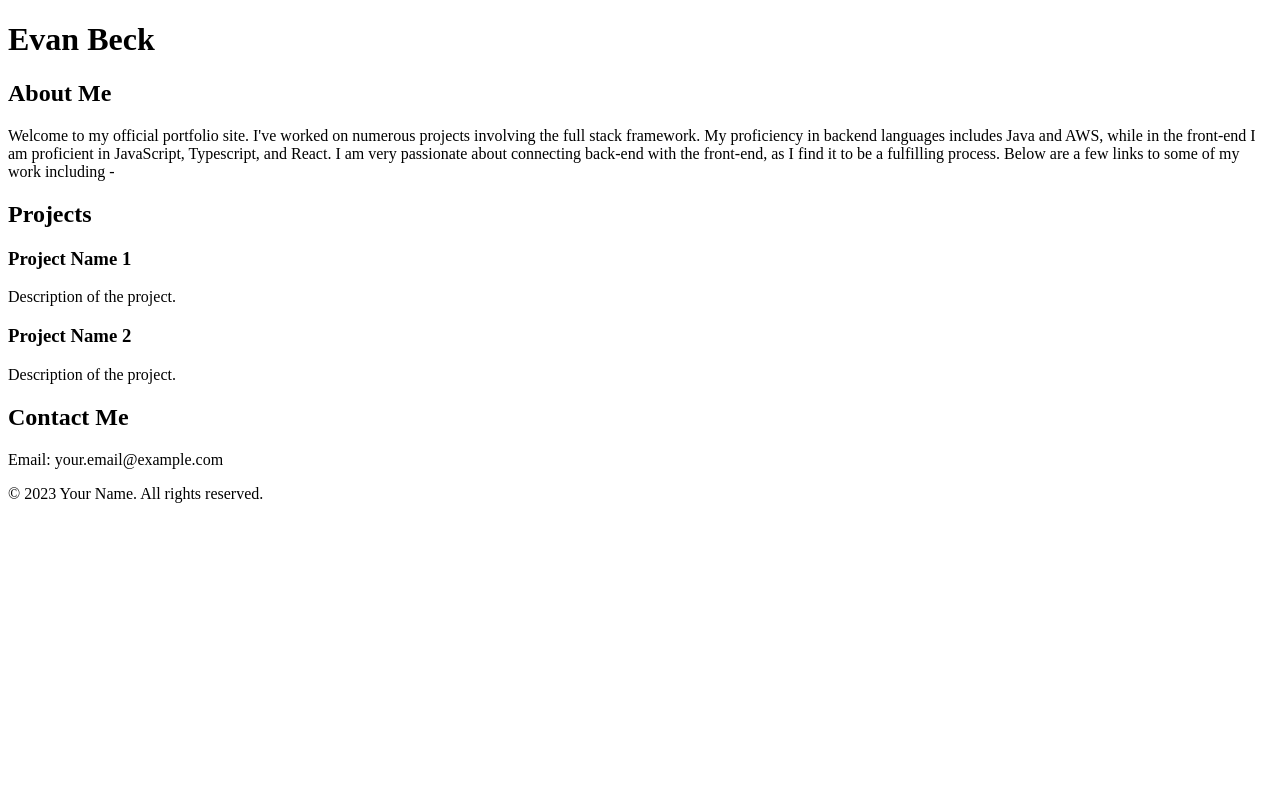
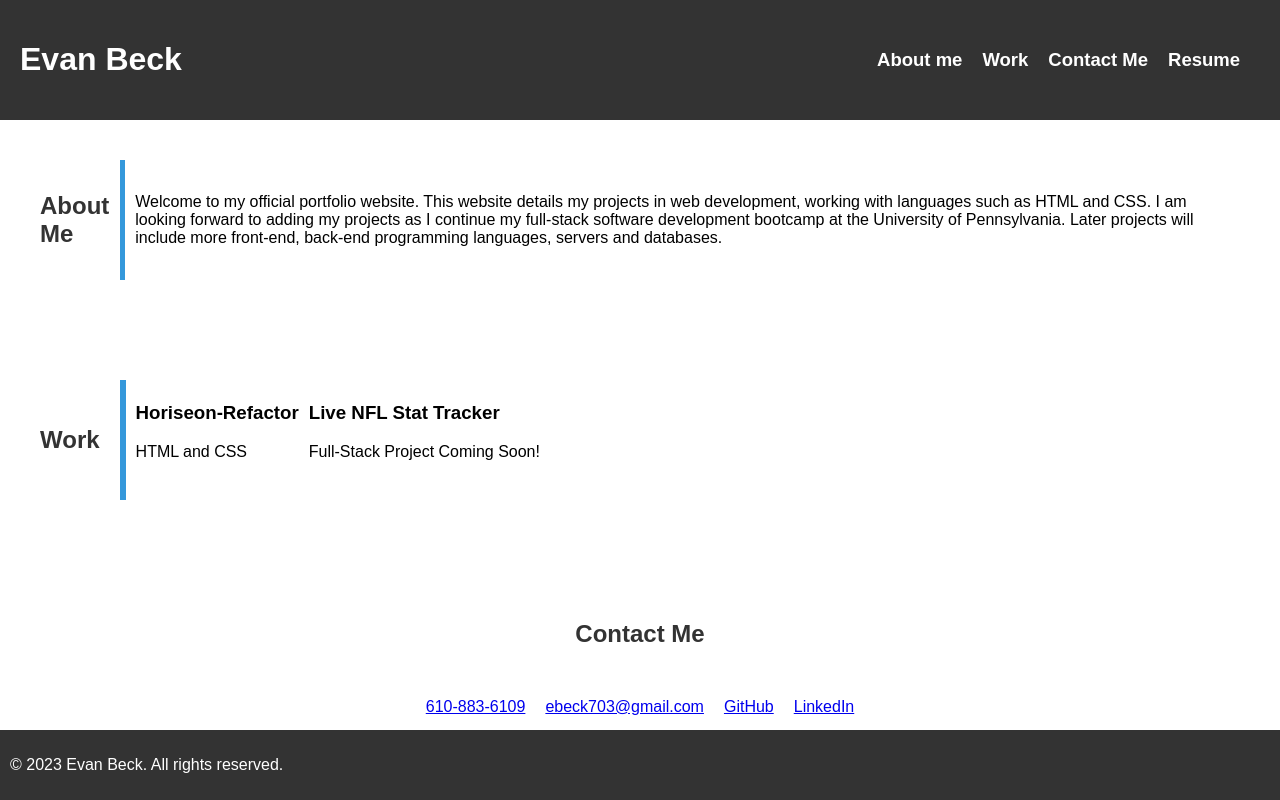
Before and after one commit to Evan-Beck/Beck-Portfolio, a plain HTML site: page index.html in a window 1280 px wide. Drawn offline with Linux system fonts and the light colour scheme.

Commit message:
Updated HTML & CSS. Added dividers, working links, color to header, paragraph and more. Still needs images with links to previous challenge, comments, README and more.

```diff
--- a/index.html
+++ b/index.html
@@ -3,48 +3,63 @@
 <head>
     <meta charset="UTF-8">
     <meta name="viewport" content="width=device-width, initial-scale=1.0">
-    <title>Document</title>
+    <title>Evan Beck</title>
+    <link rel="stylesheet" href="styles.css">
 </head>
+
 <body>
-
     <header>
         <h1>Evan Beck</h1>
-        <p></p>
+        <nav>
+            <ul>
+                <li><a href="#about">About me</a></li>
+                <li><a href="#work">Work</a></li>
+                <li><a href="#contact">Contact Me</a></li>
+                <li><a href="#resume">Resume</a></li>
+            </ul>
+        </nav>
     </header>
 
-    <section id="About Me">
+    <section id="about">
+        <div class="section-container">
         <h2>About Me</h2>
-        <p>Welcome to my official portfolio site. I've worked on numerous projects involving the full stack framework. My proficiency in backend languages includes Java and AWS, while in the front-end I am proficient in JavaScript, Typescript, and React.
-            I am very passionate about connecting back-end with the front-end, as I find it to be a fulfilling process. Below are a few links to some of my work including -
-        </p>
+        <div class="content-with-divider">
+            <div class="about-divider"></div>
+        <p>Welcome to my official portfolio website. This website details my projects in web development, working with languages such as HTML and CSS. I am looking forward to adding my projects as I continue my full-stack software development bootcamp at the University of Pennsylvania. Later projects will include more front-end, back-end programming languages, servers and databases.</p>
+    </div>
+</div>
     </section>
 
-    <section id="projects">
-        <h2>Projects</h2>
-        <!-- List your projects here with brief descriptions -->
-        <div class="project">
-            <h3>Project Name 1</h3>
-            <p>Description of the project.</p>
+    <section id="work">
+        <div class="section-container">
+        <h2>Work</h2>
+        <div class="content-with-divider">
+            <div class="work-divider"></div>
+        <div class="work-item">
+            <h3>Horiseon-Refactor</h3>
+            <p>HTML and CSS</p>
         </div>
-        <div class="project">
-            <h3>Project Name 2</h3>
-            <p>Description of the project.</p>
+        <div class="work-item">
+            <h3>Live NFL Stat Tracker</h3>
+            <p>Full-Stack Project Coming Soon!</p>
         </div>
-        <!-- Add more projects as needed -->
+        </div>
+    </div>
     </section>
 
     <section id="contact">
         <h2>Contact Me</h2>
-        <p>Email: your.email@example.com</p>
-        <!-- Add more contact information as needed -->
+        <div class="contact-links">
+            <p><a href="#">610-883-6109</a></p>
+            <p><a href="#">ebeck703@gmail.com</a></p>
+            <p><a href="https://github.com/Egamer13?tab=repositories">GitHub</a></p>
+            <p><a href="https://www.linkedin.com/in/evan-beck-58-?lipi=urn%3Ali%3Apage%3Ad_flagship3_profile_view_base_contact_details%3BfBXMQe6cT%2BC%2B3a4pUTecqA%3D%3D">LinkedIn</a></p>
+        </div>
     </section>
 
     <footer>
-        <p>&copy; 2023 Your Name. All rights reserved.</p>
+        <p>&copy; 2023 Evan Beck. All rights reserved.</p>
     </footer>
 
 </body>
 </html>
-
-</body>
-</html>
--- a/style.css
+++ /dev/null
@@ -1,35 +0,0 @@
-body {
-    font-family: 'Arial', sans-serif;
-    margin: 0;
-    padding: 0;
-    box-sizing: border-box;
-}
-
-header {
-    background-color: #333;
-    color: #fff;
-    text-align: center;
-    padding: 20px;
-}
-
-section {
-    padding: 40px;
-}
-
-h2 {
-    color: #333;
-}
-
-.project {
-    margin-bottom: 20px;
-}
-
-footer {
-    background-color: #333;
-    color: #fff;
-    text-align: center;
-    padding: 10px;
-    position: fixed;
-    bottom: 0;
-    width: 100%;
-}
--- /dev/null
+++ b/styles.css
@@ -0,0 +1,118 @@
+body {
+    font-family: 'Arial', sans-serif;
+    margin: 0;
+    padding: 0;
+    box-sizing: border-box;
+}
+
+header {
+    background-color: #333;
+    color: #fff;
+    text-align: left;
+    padding: 20px;
+    display: flex;
+    justify-content: space-between;
+    align-items: center;
+}
+
+.section-container {
+    display: flex;
+    align-items: center;
+    margin-bottom: 20px;
+}
+
+.content-with-divider {
+    display: flex;
+    align-items: center;
+}
+
+.content-with-divider p {
+    margin-left: 10px;
+}
+
+.content-with-divider h3 {
+    margin-left: 10px;
+}
+
+.about-divider {
+    width: 12px;
+    height: 120px;
+    background-color: #3498db;
+    margin-left: 11px;
+}
+
+.work-divider {
+    width: 6px;
+    height: 120px;
+    background-color: #3498db;
+    margin-left: 20px;
+}
+
+nav {
+    display: flex;
+    justify-content: flex-end;
+}
+
+nav ul {
+    list-style: none;
+    display: flex;
+    margin: 0;
+    padding: 0;
+}
+
+nav li {
+    margin-right: 20px;
+}
+
+nav a {
+    color: #fff;
+    text-decoration: none;
+    font-size: 18.5px;
+    font-weight: bold;
+}
+
+section {
+    padding: 40px;
+}
+
+p {
+    display: flex;
+    justify-content: flex-start;
+}
+
+h2 {
+    color: #333;
+}
+
+.work-item {
+    margin-bottom: 20px;
+}
+
+#contact {
+    display: flex;
+    flex-direction: column;
+    align-items: center;
+    text-align: center;
+    padding: 40px;
+}
+
+.contact-links {
+    display: flex;
+    justify-content: center;
+    flex-wrap: wrap;
+    margin-top: 20px;
+}
+
+#contact p {
+    margin: 10px;
+}
+
+footer {
+    background-color: #333;
+    color: #fff;
+    text-align: center;
+    padding: 10px;
+    position: fixed;
+    bottom: 0;
+    width: 100%;
+}
```
Also changed, not shown: 1 other file.
